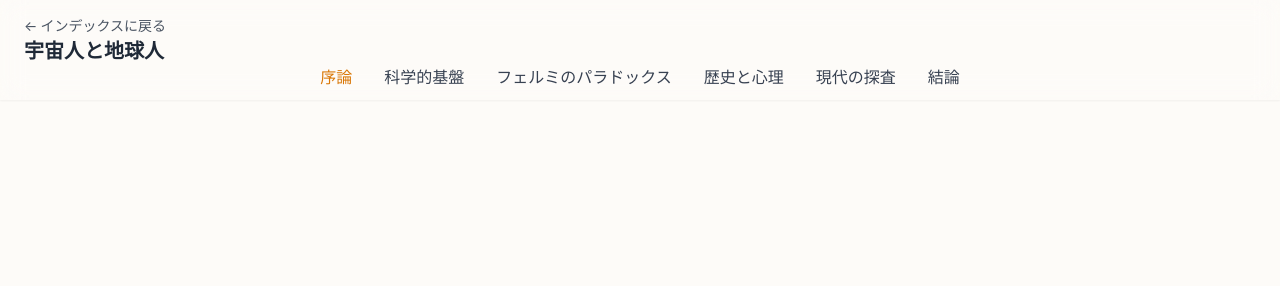
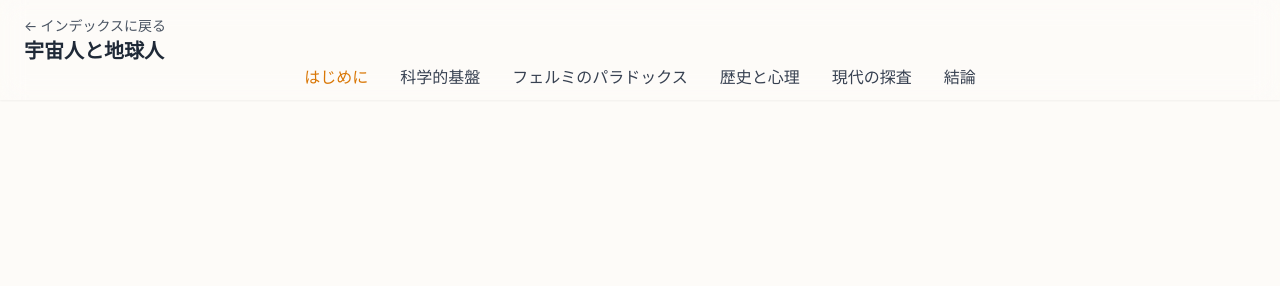
Before and after one commit to yumi-wisely/higumabear, a plain HTML site: page alien/index.html in a window 1280 px wide. Shown: the top 286 px of the page. Drawn offline with nearby package versions, Linux system fonts and the light colour scheme.

Commit message:
Update index.html

```diff
--- a/alien/index.html
+++ b/alien/index.html
@@ -41,7 +41,7 @@
         <a href="../" class="text-sm text-gray-600 hover:text-accent">← インデックスに戻る</a>
         <div class="text-xl font-bold text-gray-800">宇宙人と地球人</div>
             <ul class="flex justify-center space-x-4 md:space-x-8 text-sm md:text-base font-medium">
-                <li><a class="nav-link" data-target="introduction">序論</a></li>
+                <li><a class="nav-link" data-target="introduction">はじめに</a></li>
                 <li><a class="nav-link" data-target="science">科学的基盤</a></li>
                 <li><a class="nav-link" data-target="paradox">フェルミのパラドックス</a></li>
                 <li><a class="nav-link" data-target="psychology">歴史と心理</a></li>
```
